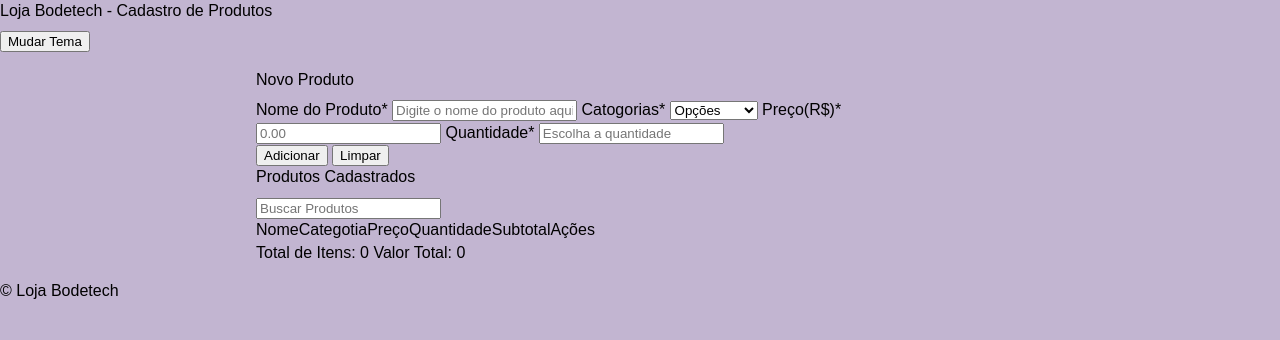
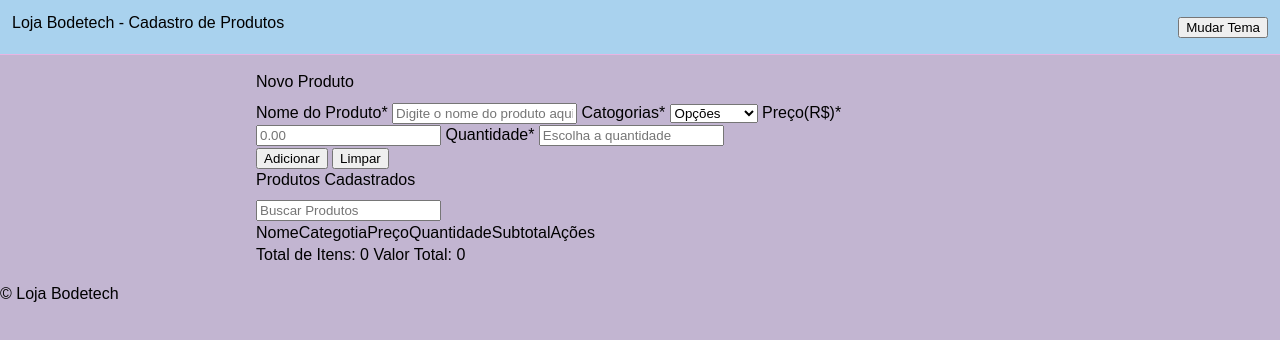
Before and after one commit to josecontato89-debug/projetosite, a plain HTML site: page index.html in a window 1280 px wide. Drawn offline with Linux system fonts and the light colour scheme.

Commit message:
Update style.css

```diff
--- a/style.css/style.css
+++ b/style.css/style.css
@@ -21,7 +21,7 @@ body{
     background-color: var(--bg);
 }
 h1, h2 {
-    margin: 0 0 .5rem;
+    margin: 0 0 0.5rem;
 
 }
 
@@ -30,5 +30,13 @@ h1, h2 {
     margin: 1rem auto;
     padding: 0 1rem;
 
+}
 
+.cabecalho {
+    display: flex;
+    align-items: center;
+    justify-content: space-between;
+    padding: 0.75rem;
+    border-bottom: 1px solid var(--border);
+    background-color: var(--card);
 }
```
